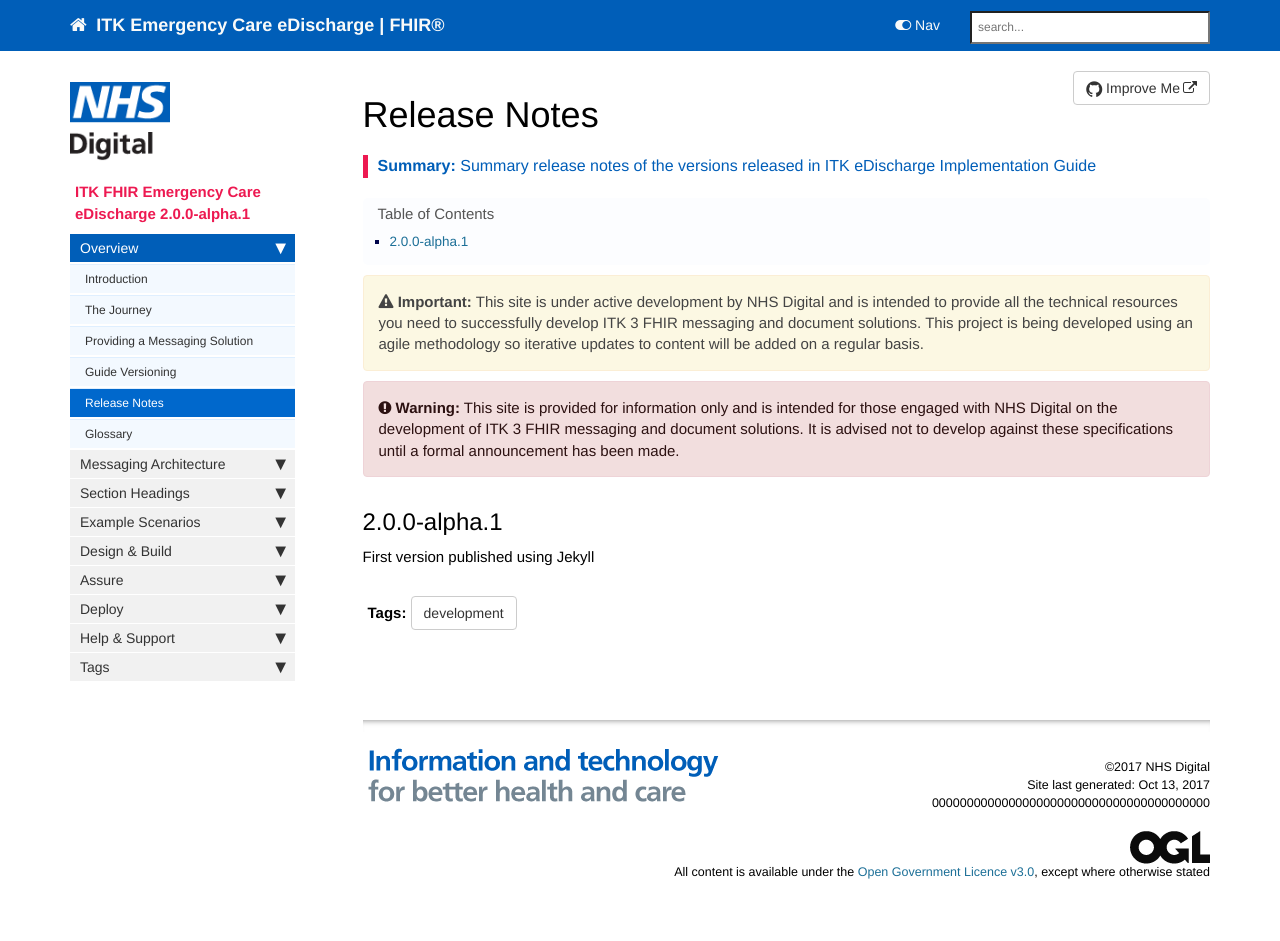
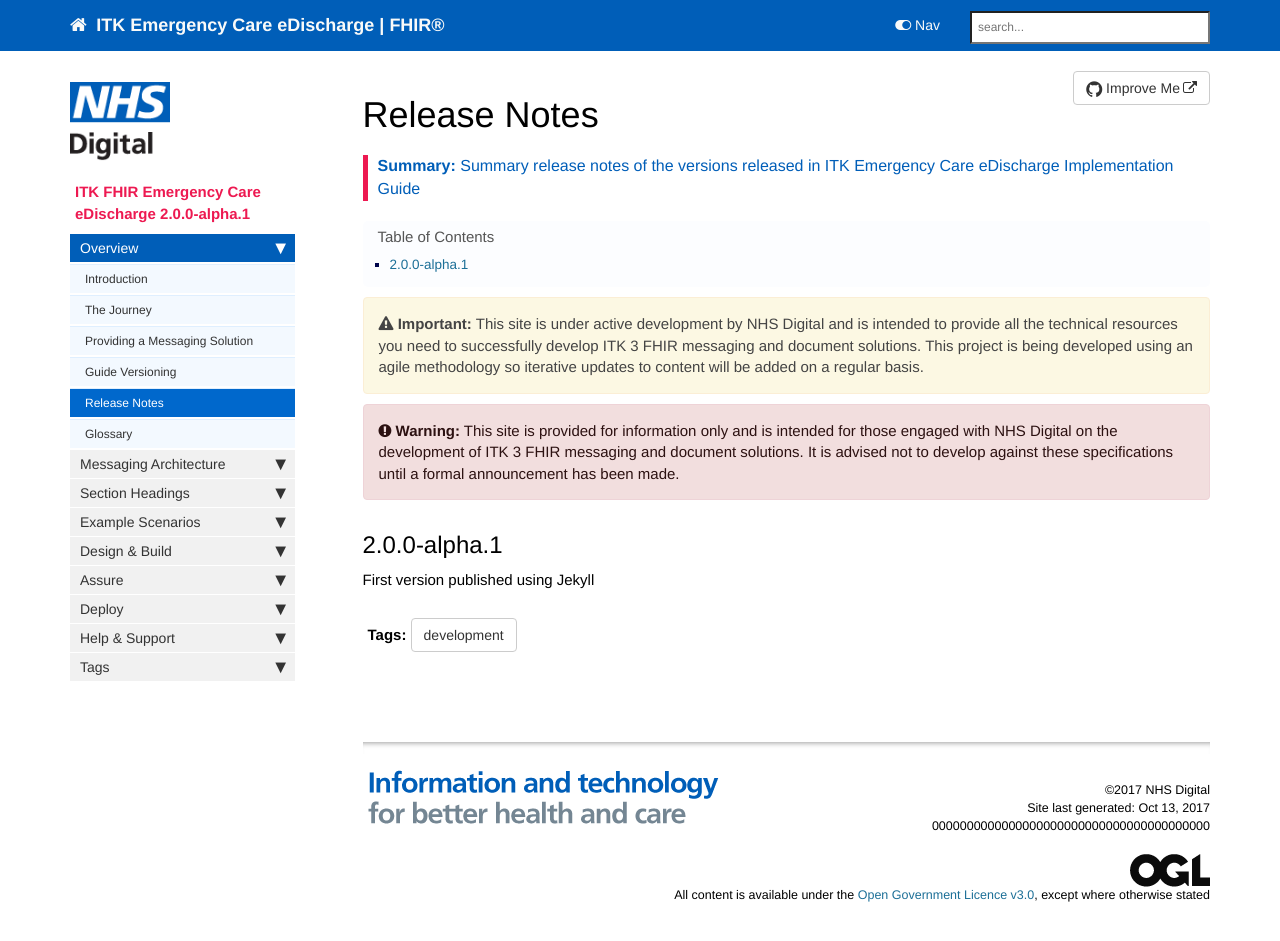
Before and after one commit to nhsconnect/ITK-FHIR-Emergency-Care-eDischarge, a Jekyll site: the page built from pages/overview/overview_release_notes.md, in a window 1280 px wide and 964 px high. Shown: the top 941 px of the window. Built offline with Jekyll 4.4.1, drawn with Linux system fonts in a browser that asks for light colours; nearby versions of some CDN libraries; comment, search, counter and statistics services are not loaded.

Commit message:
Emergency Care text.

```diff
--- a/pages/overview/overview_release_notes.md
+++ b/pages/overview/overview_release_notes.md
@@ -4,7 +4,7 @@ keywords: development, versioning
 tags: [development]
 sidebar: overview_sidebar
 permalink: overview_release_notes.html
-summary: Summary release notes of the versions released in ITK eDischarge Implementation Guide
+summary: Summary release notes of the versions released in ITK Emergency Care eDischarge Implementation Guide
 ---
 
 {% include custom/search.warnbanner.html %}
```
Also changed, not shown: pages/explore/explore_interactions.md (+8 -8 lines).
